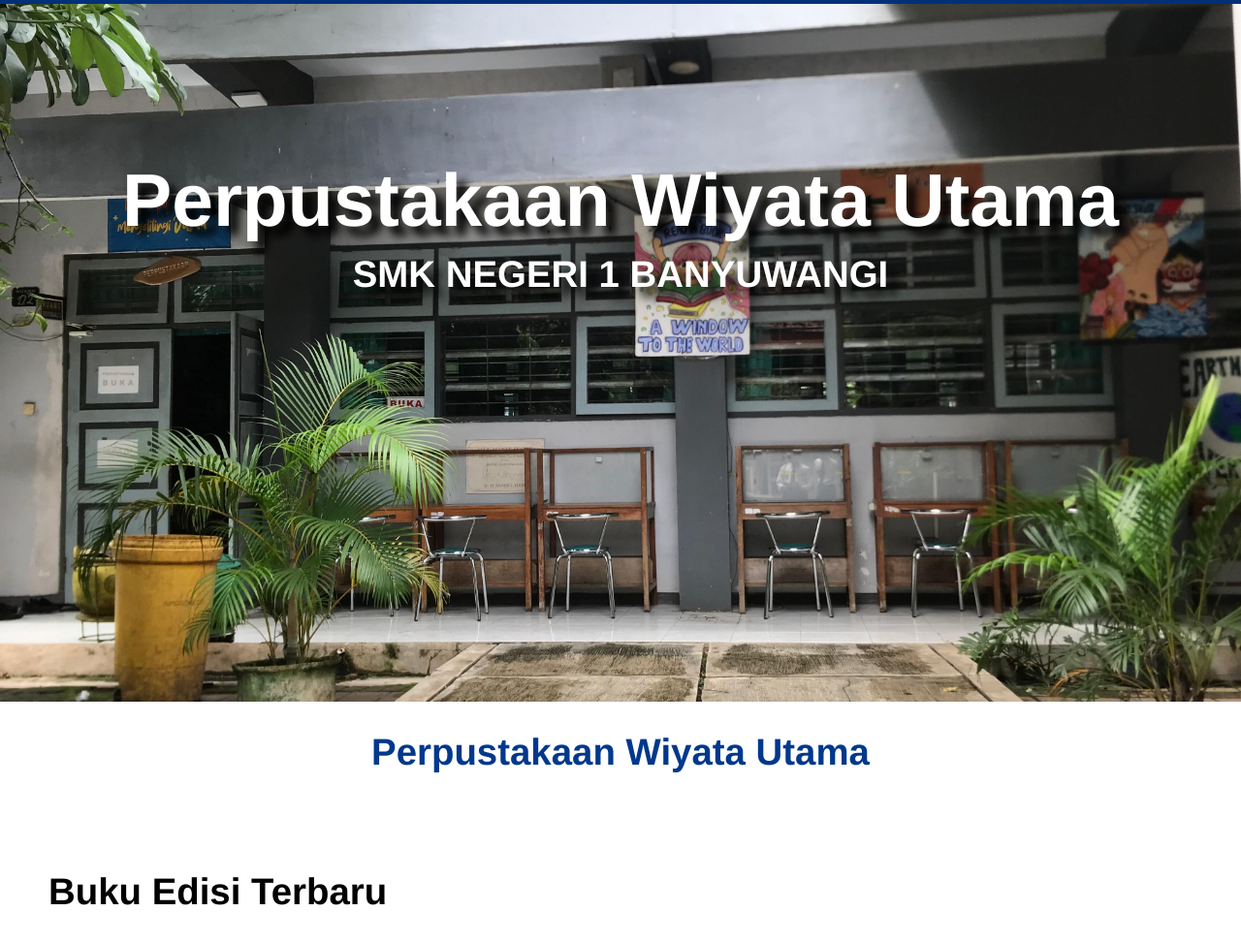
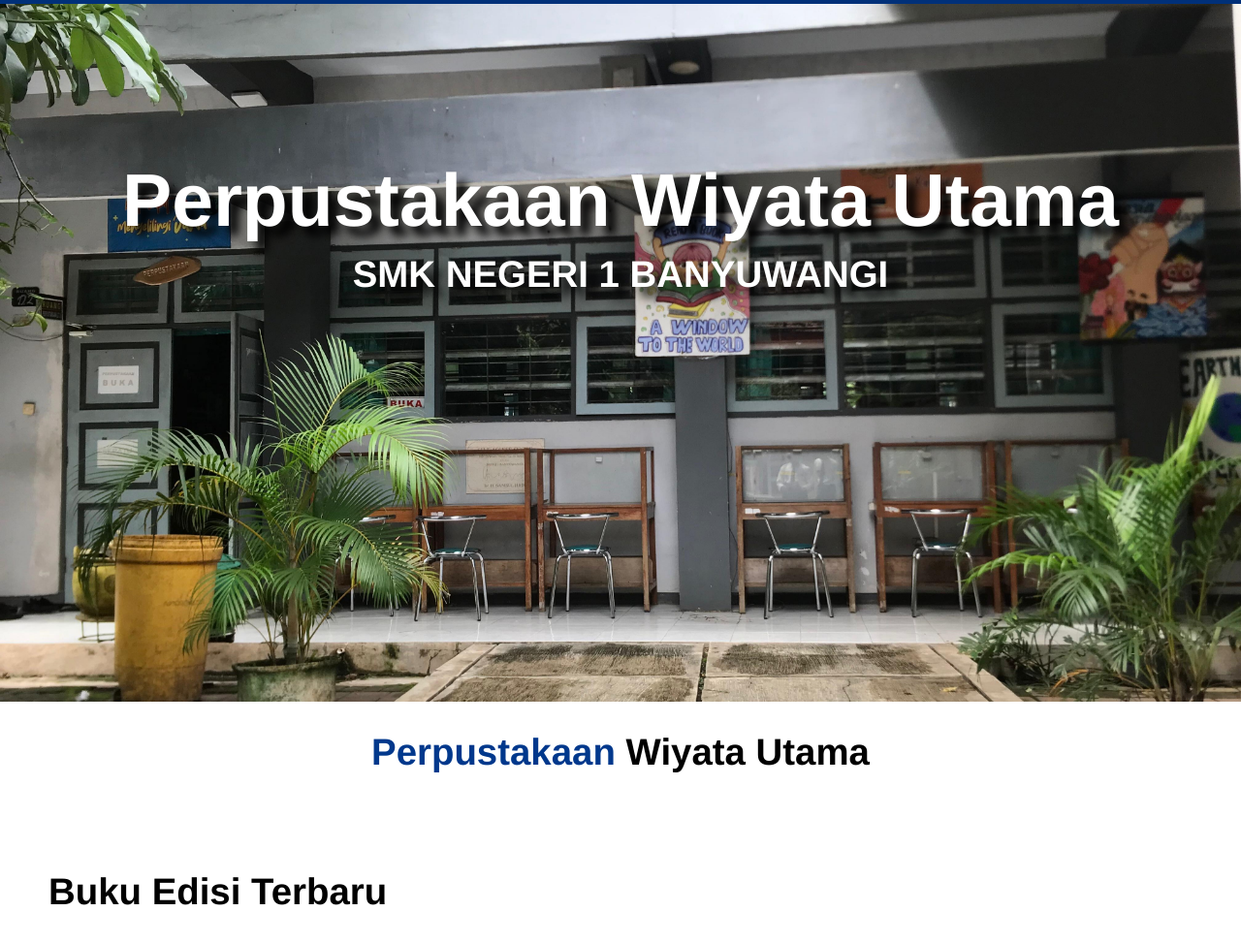
Before and after one commit to wardhana456/Perpustakaan, a plain HTML site: page index.html in a window 1280 px wide. Shown: the part 75-1048 px from the top of the page at 97% size. Drawn offline with Linux system fonts and the light colour scheme.

Commit message:
fix : lala

```diff
--- a/index.html
+++ b/index.html
@@ -33,7 +33,7 @@
     </div>
 
     <div class="judul">
-        <h1>Perpustakaan Wiyata Utama</h1>
+        <h1>Perpustakaan <span>Wiyata Utama</span></h1>
     </div>
 
     <div class="judul2">
--- a/style.css
+++ b/style.css
@@ -122,6 +122,10 @@
     color: #00388C;
 }
 
+.judul span {
+    color: #000000;
+}
+
 .judul2 {
     text-align: start;
     margin-left: 50px;
```
